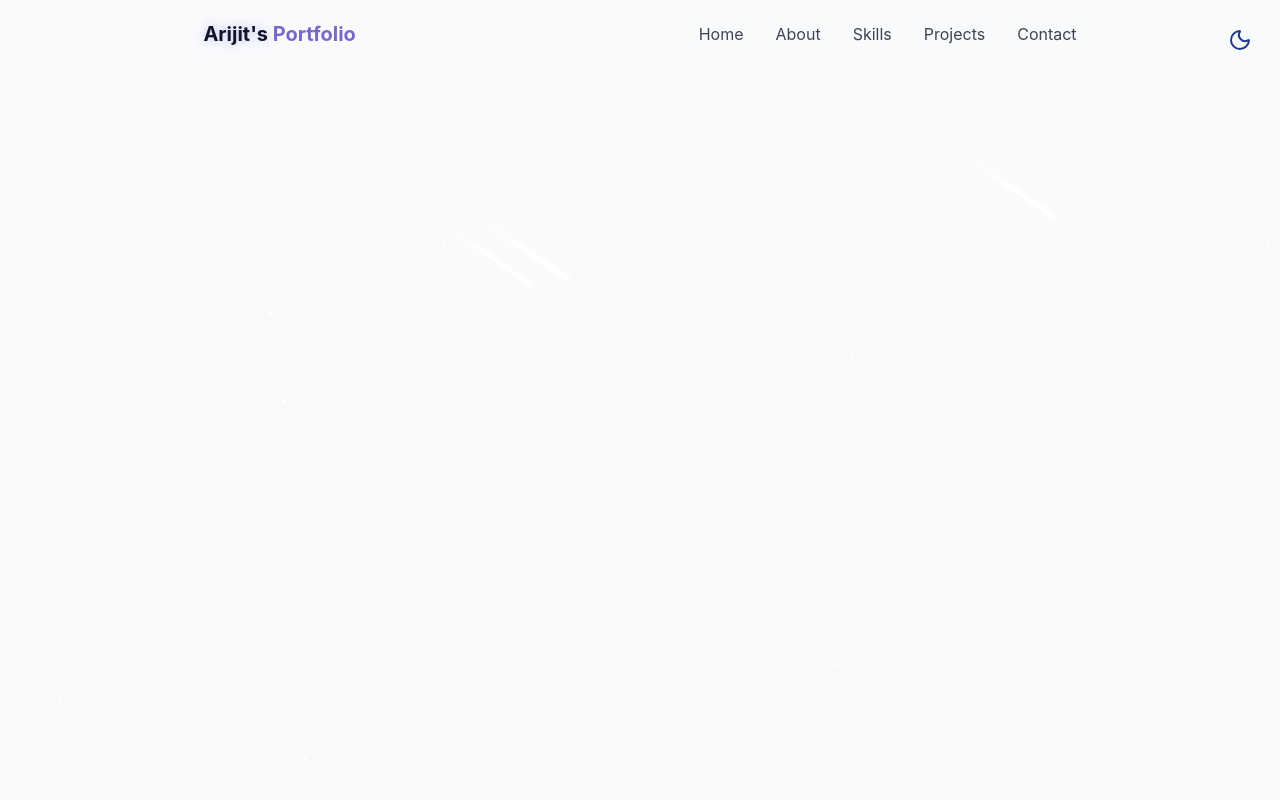
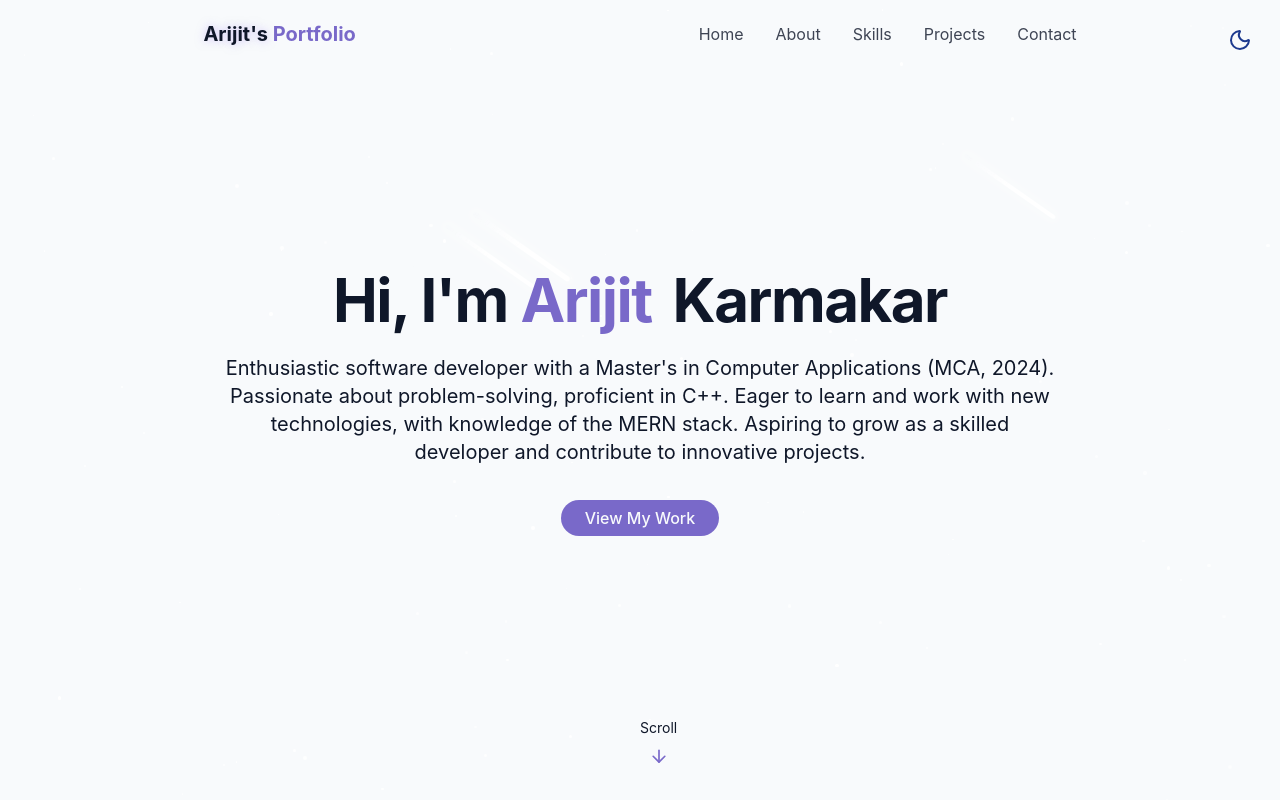
Before and after one commit to thisisarijit/prac-portfolio, a React (Vite) app: page / in a window 1280 px wide. Built offline with nearby package versions, Linux system fonts and the light colour scheme.

Commit message:
created the hero section

```diff
--- /dev/null
+++ b/src/components/AboutSection.jsx
@@ -0,0 +1,9 @@
+import React from 'react'
+
+const AboutSection = () => {
+  return (
+    <section id='#about'></section>
+  )
+}
+
+export default AboutSection
--- /dev/null
+++ b/src/components/HeroSection.jsx
@@ -0,0 +1,45 @@
+import { ArrowDown } from "lucide-react";
+import React from "react";
+
+const HeroSection = () => {
+  return (
+    <section
+      id="hero"
+      className="relative min-h-screen flex flex-col items-center justify-center px-4"
+    >
+      <div className="container max-w-4xl mx-auto text-center z-10">
+        <div className="space-y-6">
+          <h1 className=" text-4xl md:text-6xl font-bold tracking-tight">
+            <span className="opacity-0 animate-fade-in"> Hi, I'm</span>
+            <span className="text-primary opacity-0 animate-fade-in-delay-1">
+              {" "}
+              Arijit
+            </span>
+            <span className="text-gradient ml-2 opacity-0 animate-fade-in-delay-2">
+              {" "}
+              Karmakar
+            </span>
+          </h1>
+          <p className="text-lg md:text-xl text-muted-foreground max-2-2xl mx-auto opacity-0 animate-fade-in-delay-3">
+            Enthusiastic software developer with a Master's in Computer
+            Applications (MCA, 2024). Passionate about problem-solving,
+            proficient in C++. Eager to learn and work with new technologies,
+            with knowledge of the MERN stack. Aspiring to grow as a skilled
+            developer and contribute to innovative projects.
+          </p>
+          <div className="pt-4 opacity-0 animate-fade-in-delay-4">
+            <a href="#projects" className="cosmic-button">
+              View My Work
+            </a>
+          </div>
+        </div>
+      </div>
+      <div className="absolute bottom-8 left-1/2 transform-translate-x-1/2 flex flex-col items-center animate-bounce">
+        <span className="text-sm text-muted-foreground mb-2 ">Scroll</span>
+        <ArrowDown className="h-5 w-5 text-primary " />
+      </div>
+    </section>
+  );
+};
+
+export default HeroSection;
--- a/src/pages/Home.jsx
+++ b/src/pages/Home.jsx
@@ -2,6 +2,7 @@
 import ThemeToggle from "../components/ThemeToggle";
 import StarBackground from "@/components/StarBackground";
 import Navbar from "../components/Navbar";
+import HeroSection from "../components/HeroSection";
 
 const Home = () => {
   return (
@@ -16,7 +17,9 @@
       <Navbar />
 
       {/* Main Content */}
-
+      <main>
+        <HeroSection />
+      </main>
       {/* Footer */}
     </div>
   );
```
Also changed, not shown: src/components/Navbar.jsx (+5 -3 lines).
